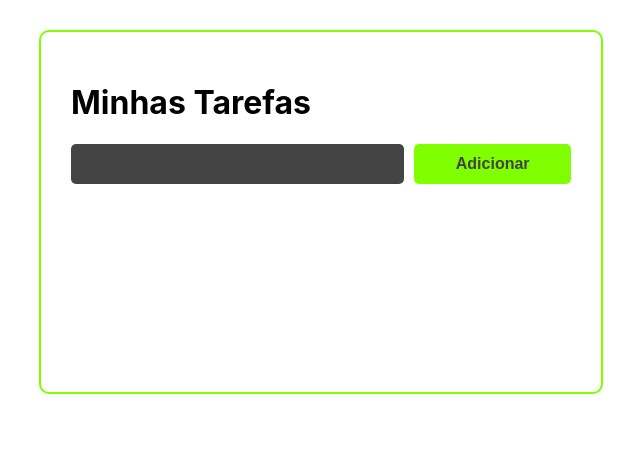
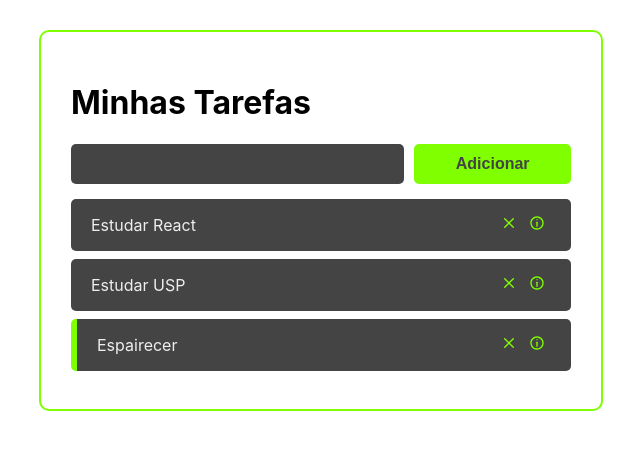
Before and after one commit to Naneshoru/React-lista-de-tarefas, a React (Create React App) app: page / in a window 1280 px wide. Shown: the top 450 px of the page, without its empty margins (319-959 px from the left). Built offline with nearby package versions, Linux system fonts and the light colour scheme.

Commit message:
Criação dos componentes das Tasks

```diff
--- a/src/App.jsx
+++ b/src/App.jsx
@@ -2,6 +2,7 @@ import React, { useState } from "react";
 import {v4 as uuidv4} from 'uuid';
 
 import Header from './components/Header.jsx'
+import Tasks from "./components/Tasks.jsx";
 import AddTask from "./components/AddTask";
 
 import './App.css';
@@ -38,11 +39,36 @@ const App = () => {
     setTasks(newTasks);
   }
 
+  const handleTaskRemotion = (taskId) => {
+    const newTasks = tasks.filter((task) => task.id !== taskId)
+
+    setTasks(newTasks);
+  }
+
+  const handleTaskClick = (taskId) => {
+    console.log(taskId)
+    const newTasks = tasks.map((task) => {
+      if (task.id === taskId) {
+        return { ...task, completed: !task.completed}
+      }
+      return task
+    })
+
+    setTasks(newTasks);
+  }
+
   return (
-    <div className='container'>
-      <Header />
-      <AddTask handleTaskAddition={handleTaskAddition} />
-    </div>
+
+      <div className='container'>
+        <Header />
+
+        <AddTask handleTaskAddition={handleTaskAddition} />
+        <Tasks
+          tasks={tasks}
+          handleTaskClick={handleTaskClick}
+          handleTaskRemotion={handleTaskRemotion}
+        />
+      </div>
   )
 }
 
--- /dev/null
+++ b/src/components/Task.css
@@ -0,0 +1,26 @@
+.task-container {
+  background-color: #444;
+  margin: 8px 0px;
+  padding: 15px 20px;
+  display: flex;
+  border-radius: 5px;
+  justify-content: space-between;
+  color: #eee;
+  align-items: center;
+  cursor: pointer;
+}
+
+.remove-task-button, .see-task-details-button {
+  background-color: #444;
+  color: chartreuse;
+  border: none;
+  font-size: 16px;
+  cursor: pointer;
+  transition: color 0.5s ease-in-out;
+}
+
+.buttons-container {
+  display: flex;
+  justify-content: flex-end;
+  min-width: 30px;
+}
--- /dev/null
+++ b/src/components/Task.jsx
@@ -0,0 +1,41 @@
+import React from 'react';
+import { CgClose, CgInfo } from 'react-icons/cg';
+
+import './Task.css'
+
+const Task = ({task, handleTaskClick, handleTaskRemotion }) => {
+
+  return (
+    <div
+      className='task-container'
+
+      style={task.completed ? { borderLeft: '6px solid chartreuse' } : {} }
+    >
+      <div
+        className='task-title'
+        onClick={() => handleTaskClick(task.id)}
+      >
+        {task.title}
+      </div>
+
+      <div className='buttons-container'>
+        <button
+          className='remove-task-button'
+          onClick={(event) => {
+            handleTaskRemotion(task.id)
+            // event.stopPropagation();
+          }}
+        >
+          <CgClose />
+        </button>
+        <button
+          className='see-task-details-button'
+        >
+          <CgInfo />
+        </button>
+      </div>
+    </div>
+  )
+}
+
+export default Task;
--- /dev/null
+++ b/src/components/Tasks.jsx
@@ -0,0 +1,19 @@
+import React from 'react';
+import Task from './Task';
+
+const Tasks = ( {tasks, handleTaskClick, handleTaskRemotion} ) => {
+  return (
+    <>
+      {tasks.map((task) => (
+        <Task
+          key={task.id}
+          task={task}
+          handleTaskClick={handleTaskClick}
+          handleTaskRemotion={handleTaskRemotion}
+        />
+      ))}
+    </>
+  );
+};
+
+export default Tasks;
```
